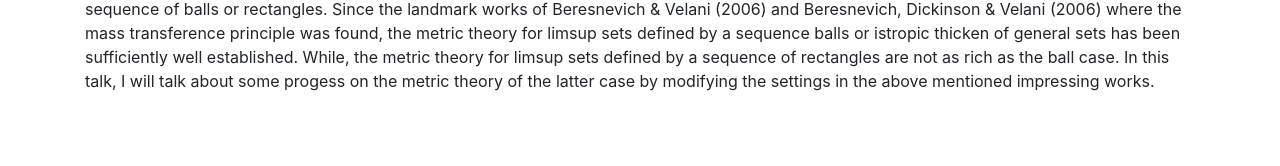
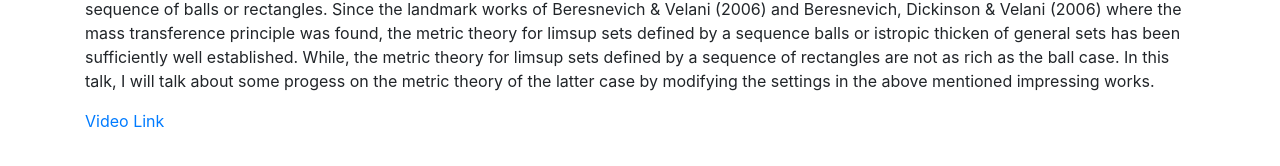
Before and after one commit to lively-cat-lover/DAHD-webinar, a Jekyll site: the page built from _posts/2020-07-22-Baowei-Wang.md, in a window 1280 px wide. Shown: the part 321-487 px from the top of the page. Built offline with Jekyll 4.4.1, drawn with Linux system fonts in a browser that asks for light colours; formulas are drawn with MathJax 3.

Commit message:
add video link for baowei's talk

```diff
--- a/_posts/2020-07-22-Baowei-Wang.md
+++ b/_posts/2020-07-22-Baowei-Wang.md
@@ -9,3 +9,5 @@ categories: Diophantine approximation
 Note: This talk will only take one hour.
 
 Abstract: As is well known, Dirichlet's theorem and Minkowski's theorem are two fundamental results in Diophantine approximation. One says that all points in $\mathbb{R}^d$ will fall into infinitely many balls centered at rationals with specific radius; while the other says that all points will fall into infinitely many rectangles centered at rationals with specific sidelengths. This motives a further study on the metric theory of limsup sets defined by a sequence of balls or rectangles. Since the landmark works of Beresnevich & Velani (2006) and Beresnevich, Dickinson & Velani (2006) where the mass transference principle was found, the metric theory for limsup sets defined by a sequence balls or istropic thicken of general sets has been sufficiently well established. While, the metric theory for limsup sets defined by a sequence of rectangles are not as rich as the ball case. In this talk, I will talk about some progess on the metric theory of the latter case by modifying the settings in the above mentioned impressing works.
+
+[Video Link](https://drive.google.com/file/d/15q-9sc2NYr-KsidJw5ci4CKQsYxXhY76/)
```
